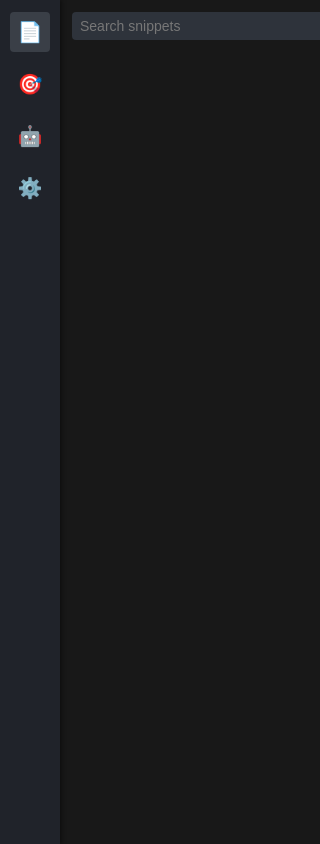
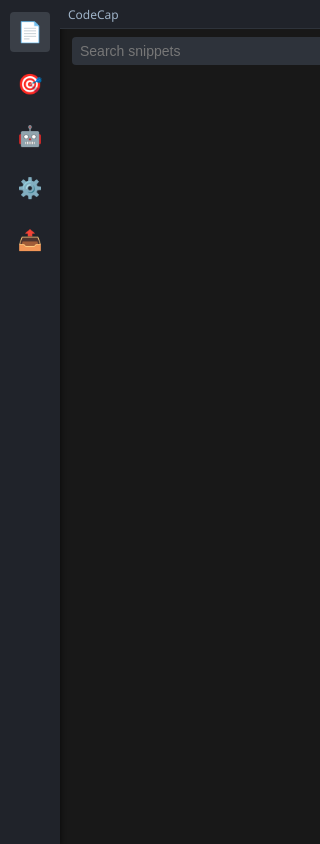
Before and after one commit to cnaples79/codecap-desktop_mvp, an Electron app: page src/renderer/toolbar.html in a window 320 px wide. Both pictures are taken after a click on the button "Codes". Drawn offline with Linux system fonts and the light colour scheme; no server answers.

Commit message:
Add draggable title bar and share panel to toolbar
Introduces a draggable title bar to the toolbar window for improved usability and adds a new 'Share' button and placeholder panel for future snippet sharing features. Also updates window options to allow resizing, moving, and minimizing, and ensures the toolbar window is shown on app activation.

```diff
--- a/src/renderer/toolbar.html
+++ b/src/renderer/toolbar.html
@@ -22,6 +22,7 @@
       align-items: center;
       padding-top: 12px;
       box-shadow: 2px 0 4px rgba(0,0,0,0.4);
+      -webkit-app-region: no-drag; /* keep buttons clickable */
     }
     .sidebar button {
       width: 40px;
@@ -37,6 +38,7 @@
       align-items: center;
       justify-content: center;
       transition: background-color 0.2s, color 0.2s;
+      -webkit-app-region: no-drag;
     }
     .sidebar button:hover {
       background-color: #2e333b;
@@ -50,6 +52,21 @@
       flex: 1;
       padding: 12px;
       overflow-y: auto;
+    }
+    /* Draggable title bar */
+    #titlebar {
+      height: 28px;
+      margin: -12px -12px 8px -12px; /* stretch to full width inside content */
+      padding: 0 8px;
+      display: flex;
+      align-items: center;
+      background-color: #20232a;
+      border-bottom: 1px solid #2e333b;
+      color: #9fb3c8;
+      font-size: 12px;
+      user-select: none;
+      -webkit-user-select: none;
+      -webkit-app-region: drag; /* allow window dragging */
     }
     /* Codes list styles */
     #codes-list {
@@ -153,8 +170,10 @@
     <button id="btn-cap" title="Cap">🎯</button>
     <button id="btn-ai" title="AI">🤖</button>
     <button id="btn-settings" title="Settings">⚙️</button>
+    <button id="btn-share" title="Share">📤</button>
   </div>
   <div id="content">
+    <div id="titlebar">CodeCap</div>
     <div id="panel-codes" class="panel active">
       <input type="text" id="search-bar" placeholder="Search snippets" />
       <ul id="codes-list"></ul>
@@ -177,6 +196,10 @@
         <button id="save-settings" class="small-button">Save Settings</button>
       </div>
     </div>
+    <div id="panel-share" class="panel">
+      <h3>Share (Coming Soon)</h3>
+      <p>Here you will be able to share snippets with teammates via links or integrations. This panel is a placeholder for upcoming features.</p>
+    </div>
   </div>
   <script src="toolbar.js"></script>
 </body>
--- a/src/renderer/toolbar.js
+++ b/src/renderer/toolbar.js
@@ -5,10 +5,12 @@ const btnCodes = document.getElementById('btn-codes');
 const btnCap = document.getElementById('btn-cap');
 const btnAi = document.getElementById('btn-ai');
 const btnSettings = document.getElementById('btn-settings');
+const btnShare = document.getElementById('btn-share');
 
 const panelCodes = document.getElementById('panel-codes');
 const panelAi = document.getElementById('panel-ai');
 const panelSettings = document.getElementById('panel-settings');
+const panelShare = document.getElementById('panel-share');
 
 const codesList = document.getElementById('codes-list');
 const searchBar = document.getElementById('search-bar');
@@ -16,12 +18,12 @@ const searchBar = document.getElementById('search-bar');
 let allSnippets = [];
 
 function setActiveButton(button) {
-  [btnCodes, btnCap, btnAi, btnSettings].forEach(btn => btn.classList.remove('active'));
+  [btnCodes, btnCap, btnAi, btnSettings, btnShare].forEach(btn => btn.classList.remove('active'));
   button.classList.add('active');
 }
 
 function showPanel(panel) {
-  [panelCodes, panelAi, panelSettings].forEach(p => p.classList.remove('active'));
+  [panelCodes, panelAi, panelSettings, panelShare].forEach(p => p.classList.remove('active'));
   panel.classList.add('active');
 }
 
@@ -99,6 +101,11 @@ btnSettings.addEventListener('click', () => {
   showPanel(panelSettings);
 });
 
+btnShare.addEventListener('click', () => {
+  setActiveButton(btnShare);
+  showPanel(panelShare);
+});
+
 const saveSettingsButton = document.getElementById('save-settings');
 saveSettingsButton.addEventListener('click', () => {
   const langInput = document.getElementById('ocr-languages');
```
Also changed, not shown: src/main/main.js (+13 -5 lines).
